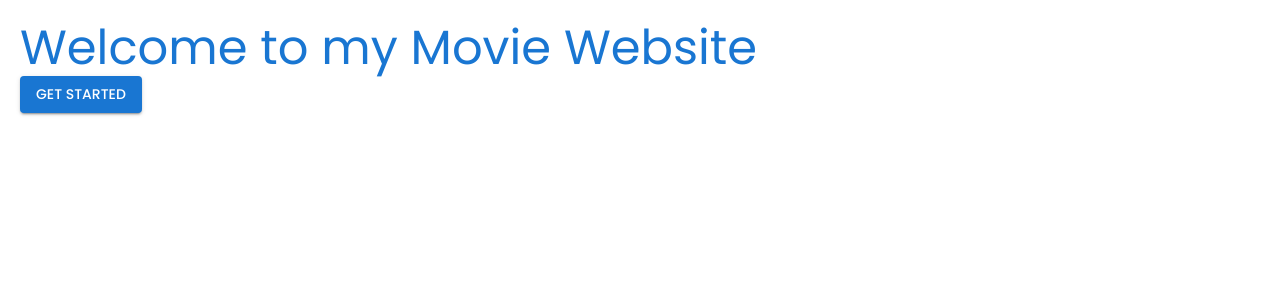
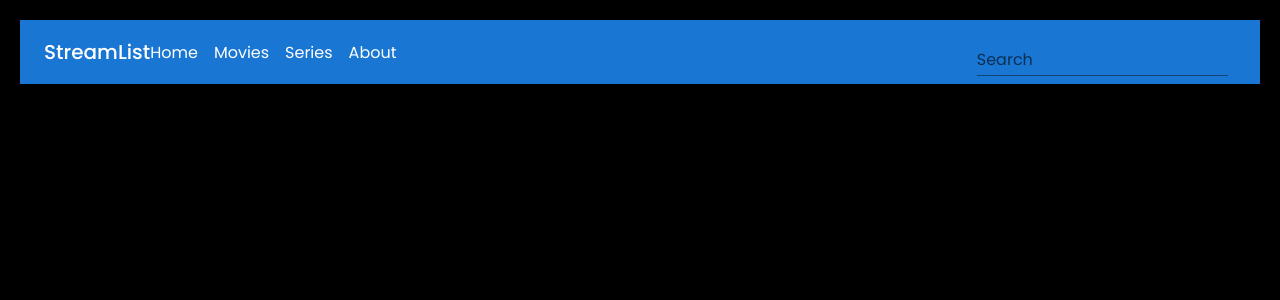
Before and after one commit to Fabricius97/StreamList, a React (Vite) app: page / in a window 1280 px wide. Shown: the top 300 px of the page. Built offline with nearby package versions, Linux system fonts and the light colour scheme.

Commit message:
getting started with navbar

```diff
--- a/src/App.jsx
+++ b/src/App.jsx
@@ -1,16 +1,12 @@
 import React from "react";
-import { Button, Typography } from "@mui/material";
+import Navbar from "./components/Navbar";
+import { Box } from "@mui/material"; // Importera Box från MUI
 
 const App = () => {
   return (
-    <div style={{ padding: "20px" }}>
-      <Typography variant="h3" color="primary">
-        Welcome to my Movie Website
-      </Typography>
-      <Button variant="contained" color="primary">
-        Get Started
-      </Button>
-    </div>
+    <Box sx={{ padding: "20px" }}>
+      <Navbar />
+    </Box>
   );
 };
 
--- /dev/null
+++ b/src/components/Navbar.jsx
@@ -0,0 +1,43 @@
+import React from "react";
+import { AppBar, Toolbar, Link, Box, Typography } from "@mui/material";
+import navData from "../data/navbar.json";
+import SearchBar from "./SearchBar";
+
+const Navbar = () => {
+  const navLinks = navData.navbar; // Hämta arrayen från objektet
+
+  return (
+    <AppBar position="static" color="primary">
+      <Toolbar>
+        <Box>
+          <Typography variant="h6" color="inherit">
+            StreamList
+          </Typography>
+        </Box>
+        <Box display="flex" gap={2} flexGrow={1}>
+          {navLinks.map((link) => (
+            <Link
+              key={link.path}
+              href={link.path}
+              underline="none"
+              color="inherit"
+              sx={{
+                fontSize: "1rem",
+                "&:hover": {
+                  color: "#A6A7A8",
+                },
+              }}
+            >
+              {link.name}
+            </Link>
+          ))}
+        </Box>
+        <Box>
+          <SearchBar />
+        </Box>
+      </Toolbar>
+    </AppBar>
+  );
+};
+
+export default Navbar;
--- /dev/null
+++ b/src/components/SearchBar.jsx
@@ -0,0 +1,33 @@
+import React, { useState } from "react";
+import { TextField, Box } from "@mui/material";
+
+const SearchBar = () => {
+  const [searchQuery, setSearchQuery] = useState("");
+
+  const handleSearchChange = (event) => {
+    setSearchQuery(event.target.value);
+  };
+
+  return (
+    <Box
+      component="form"
+      sx={{
+        "& > :not(style)": { m: 1, width: "25ch" },
+      }}
+      noValidate
+      autoComplete="off"
+    >
+      <TextField
+        variant="standard"
+        value={searchQuery}
+        onChange={handleSearchChange}
+        label="Search"
+        sx={{
+          color: "#f5f5f5",
+        }}
+      />
+    </Box>
+  );
+};
+
+export default SearchBar;
--- /dev/null
+++ b/src/data/navbar.json
@@ -0,0 +1,8 @@
+{
+  "navbar": [
+    { "name": "Home", "path": "/" },
+    { "name": "Movies", "path": "/movies" },
+    { "name": "Series", "path": "/series" },
+    { "name": "About", "path": "/about" }
+  ]
+}
--- a/src/index.css
+++ b/src/index.css
@@ -5,4 +5,7 @@ body,
   margin: 0;
   padding: 0;
   height: 100%;
+  font-family: "Poppins", sans-serif !important;
+  color: #f5f5f5;
+  background-color: black;
 }
--- a/src/styles/theme.js
+++ b/src/styles/theme.js
@@ -3,6 +3,7 @@ import { createTheme } from "@mui/material/styles";
 const theme = createTheme({
   typography: {
     fontFamily: '"Poppins", sans-serif', // Använd Poppins som standardtypsnitt
+    color: "#f5f5f5",
   },
   palette: {
     primary: {
```
